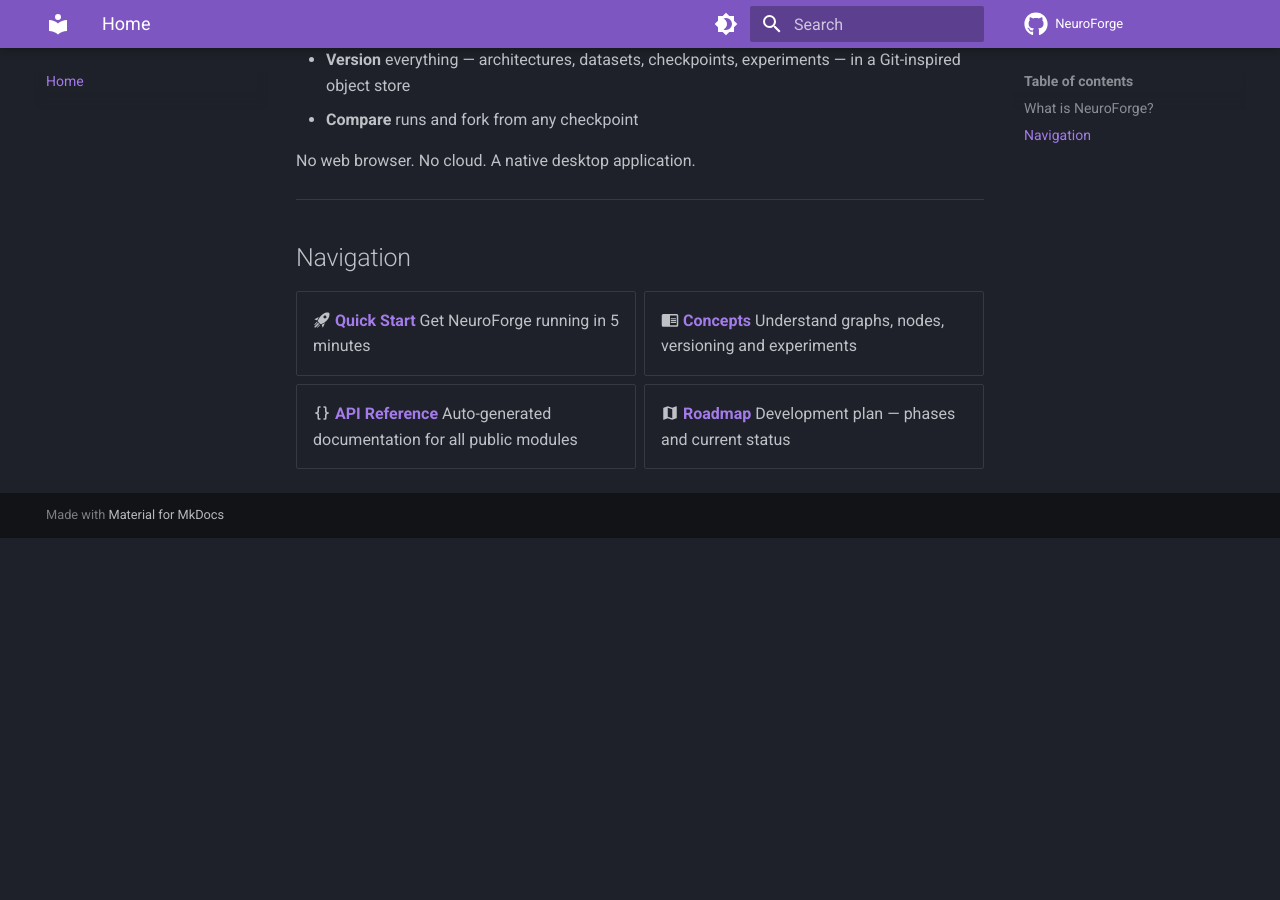
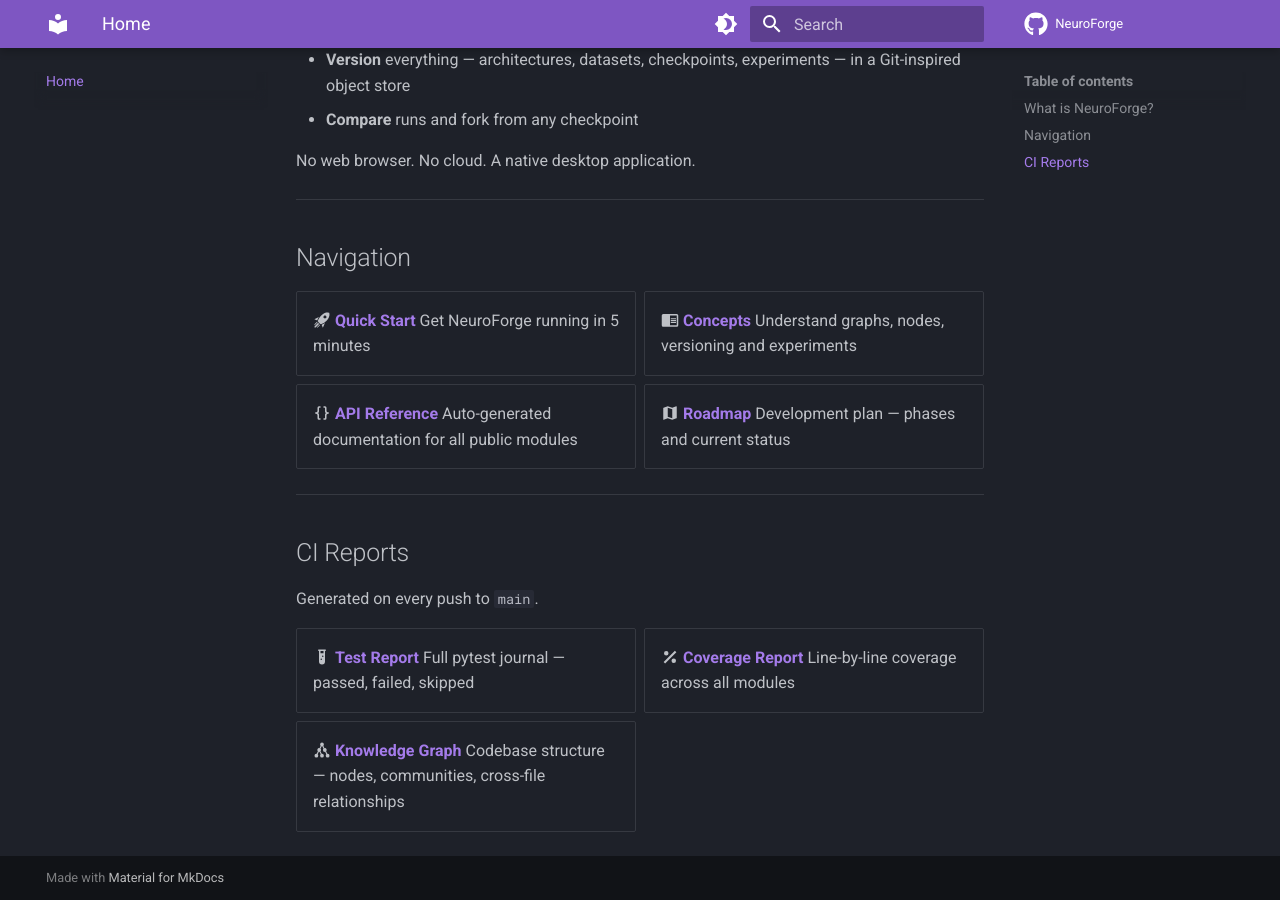
Before and after one commit to Aaqui-nas/NeuroForge, an MkDocs documentation site: the page built from docs/index.md, in a window 1280 px wide and 900 px high, scrolled down 558 px. Built offline with MkDocs 1.6.1 and Material for MkDocs 9.7.7, drawn with Linux system fonts in a browser that asks for light colours; comment, search, counter and statistics services are not loaded; before the commit the page ends 1096 px from its top, so only the background shows below that.

Commit message:
docs: documentation page update

```diff
--- a/docs/index.md
+++ b/docs/index.md
@@ -37,3 +37,22 @@
   Development plan — phases and current status
 
 </div>
+
+---
+
+## CI Reports
+
+Generated on every push to `main`.
+
+<div class="grid cards" markdown>
+
+- :material-test-tube: **[Test Report](reports/test-report.html)**
+  Full pytest journal — passed, failed, skipped
+
+- :material-percent: **[Coverage Report](coverage/index.html)**
+  Line-by-line coverage across all modules
+
+- :material-graph: **[Knowledge Graph](graph/graph.html)**
+  Codebase structure — nodes, communities, cross-file relationships
+
+</div>
```
Also changed, not shown: 2 other files.
